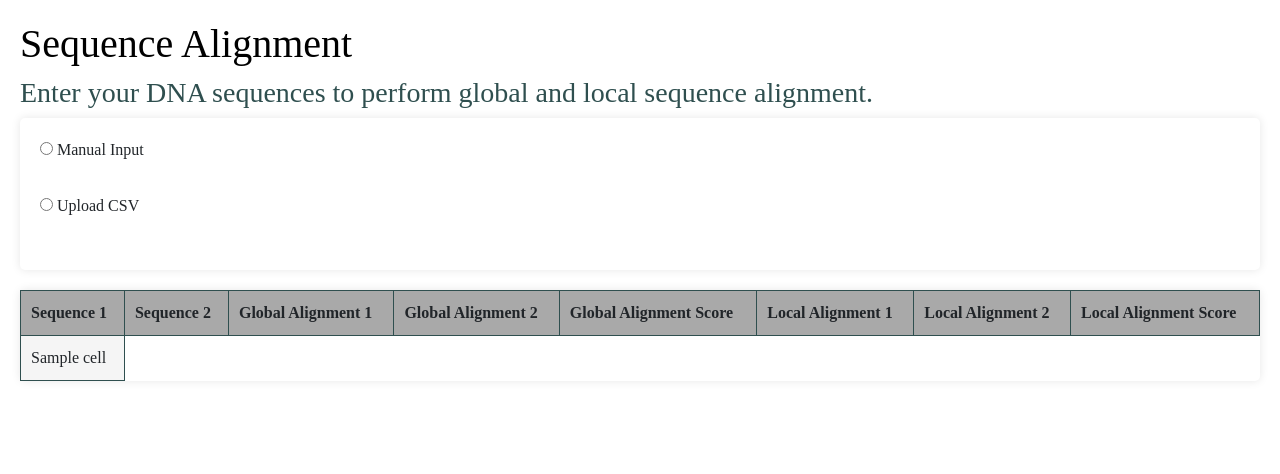
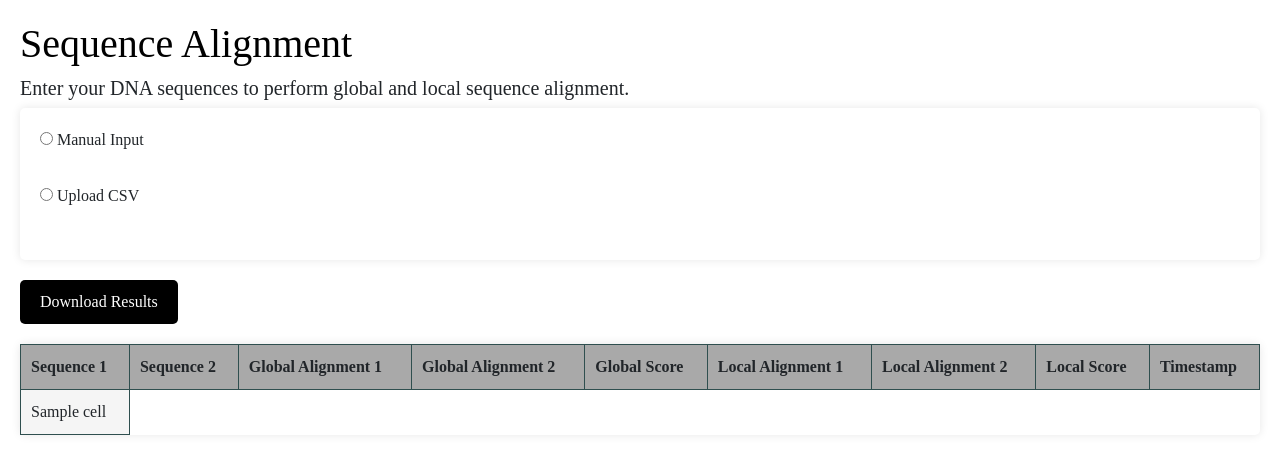
Before and after one commit to apy-h/dna-alignment-algos, a Flask app: template templates/home.html in a window 1280 px wide. Shown: the top 474 px of the page. Run offline with Flask 3, Linux system fonts and the light colour scheme; the template is opened without the code that fills it: most values are stand-ins (such as "Sample title", 1, 10 or a date in 2020); some libraries are stand-ins or nearby versions.

Commit message:
Add download results

```diff
--- a/app.py
+++ b/app.py
@@ -1,4 +1,4 @@
-from flask import Flask, render_template, request
+from flask import Flask, render_template, request, send_file
 import main
 
 
@@ -22,12 +22,19 @@ def home():
         main.get_results(seqs, c)
 
     # Get all rows from database
-    rows = c.execute("SELECT seq1, seq2, ga_align1, ga_align2, ga_score, la_align1, la_align2, la_score FROM results ORDER BY time DESC").fetchall()
+    rows = c.execute("SELECT * FROM results ORDER BY time DESC").fetchall()
 
     main.close_database(conn)
 
     return render_template('home.html', rows=rows)
 
+
+# Download database of results
+@app.route('/download')
+def download_results():
+    return send_file('results.db', as_attachment=True)
+
+
 # Return list representation of string split by newlines (and \r\n for compatibility)
 def split_by_line(str):
     return str.replace('\r\n', '\n').split('\n')
--- a/static/style.css
+++ b/static/style.css
@@ -11,10 +11,6 @@ body {
 
 h1 {
     color: black;
-}
-
-h3 {
-    color: darkslategrey;
 }
 
 form {
@@ -37,7 +33,7 @@ form {
     margin-bottom: 15px;
 }
 
-input[type="submit"] {
+input[type="submit"], #download-button {
     background-color: black;
     color: white;
     border: none;
@@ -46,8 +42,12 @@ input[type="submit"] {
     cursor: pointer;
 }
 
-input[type="submit"]:hover {
+input[type="submit"]:hover, #download-button:hover {
     background-color: darkslategrey;
+}
+
+#download-button {
+    margin-bottom: 20px;
 }
 
 table {
@@ -114,12 +114,11 @@ td {
 }
 
 #loading-spinner {
-    width: 50px;
-    height: 50px;
+    width: 100px;
+    height: 100px;
     animation: spin 2s linear infinite;
 }
 
 #timer {
-    font-size: 20px;
     margin-top: 20px;
 }
--- a/templates/home.html
+++ b/templates/home.html
@@ -13,12 +13,12 @@
 
     <body>
         <h1>Sequence Alignment</h1>
-        <h3>Enter your DNA sequences to perform global and local sequence alignment.</h3>
+        <h5>Enter your DNA sequences to perform global and local sequence alignment.</h5>
 
         <div id="loading" style="display: none;">
             <div id="loading-content">
                 <img src="{{ url_for('static', filename='favicon.png') }}" id="loading-spinner">
-                <p id="timer">0 seconds</p>
+                <h6 id="timer">0 seconds</h6>
             </div>
         </div>
 
@@ -33,16 +33,18 @@
         </form>
 
         {% if rows %}
+            <a href="{{ url_for('download_results') }}" id="download-button" class="btn">Download Results</a>
             <table>
                 <tr>
                     <th>Sequence 1</th>
                     <th>Sequence 2</th>
                     <th>Global Alignment 1</th>
                     <th>Global Alignment 2</th>
-                    <th>Global Alignment Score</th>
+                    <th>Global Score</th>
                     <th>Local Alignment 1</th>
                     <th>Local Alignment 2</th>
-                    <th>Local Alignment Score</th>
+                    <th>Local Score</th>
+                    <th>Timestamp</th>
                 </tr>
                 {% for row in rows %}
                 <tr>
```
